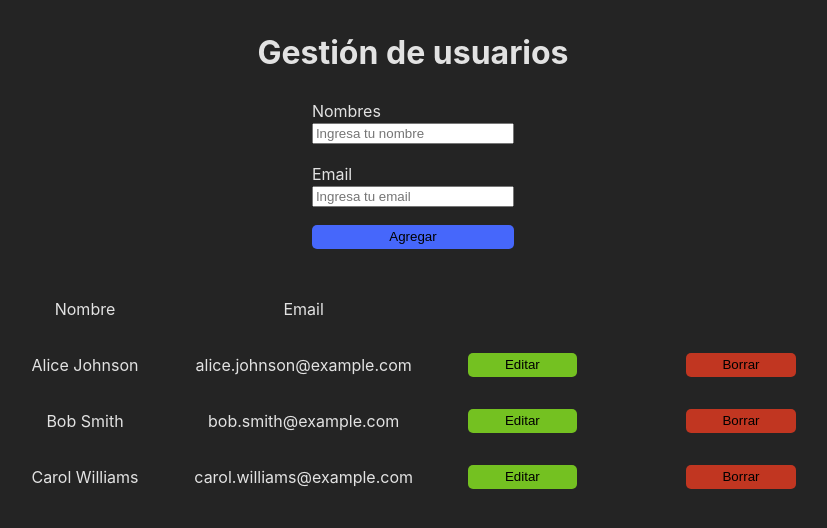
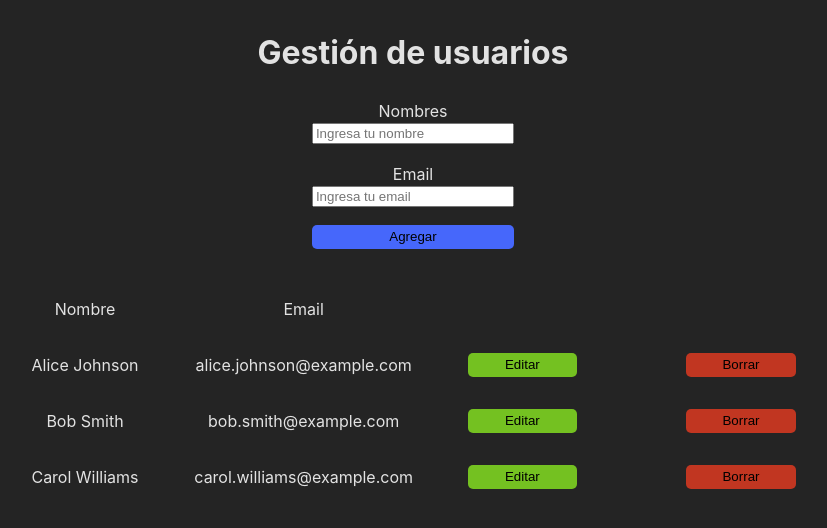
Before and after one commit to DiegoDiazVi/user-management, a React (Vite) app: page / in a window 1280 px wide. Shown: the top 528 px of the page, without its empty margins (227-1054 px from the left). Built offline with nearby package versions, Linux system fonts and the light colour scheme.

Commit message:
style: Update AddUserForm.css to center align label and add hover effect to add-user-button

```diff
--- a/src/components/AddUserForm/AddUserForm.css
+++ b/src/components/AddUserForm/AddUserForm.css
@@ -23,3 +23,7 @@
 .add-user-button:hover {
     background-color: #5976f7;
 }
+
+label {
+    text-align: center;
+}
```
